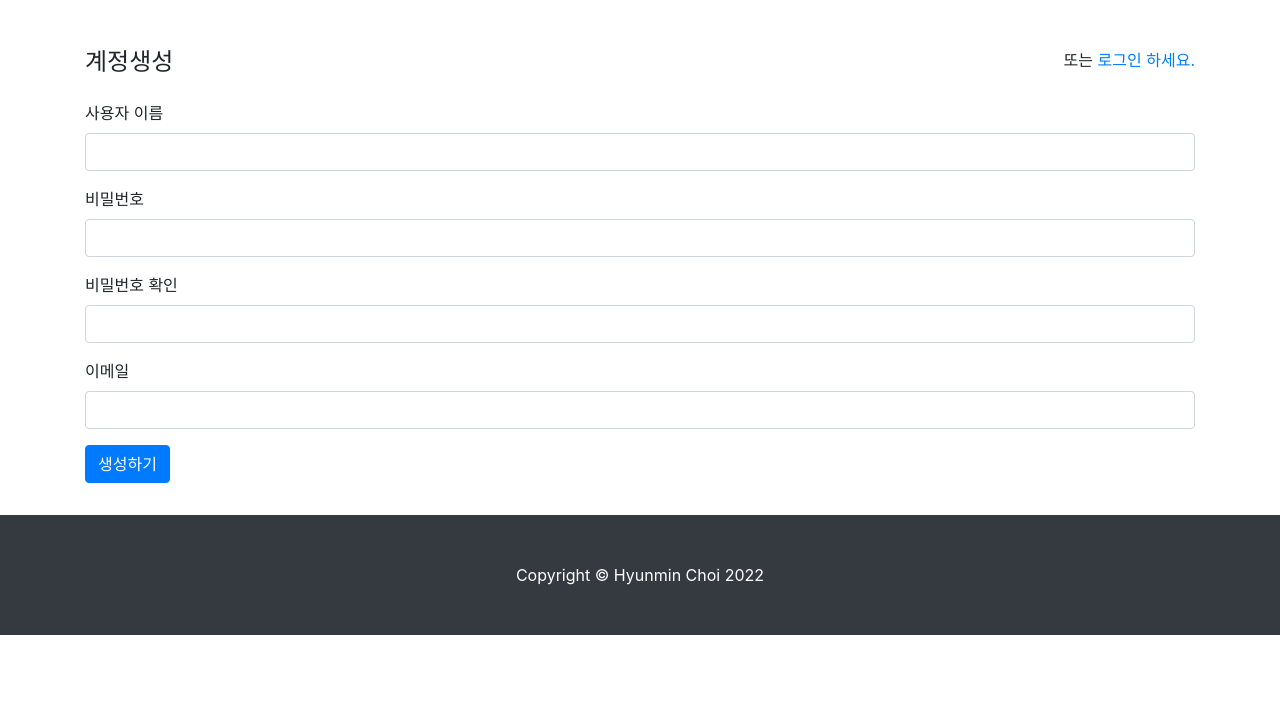
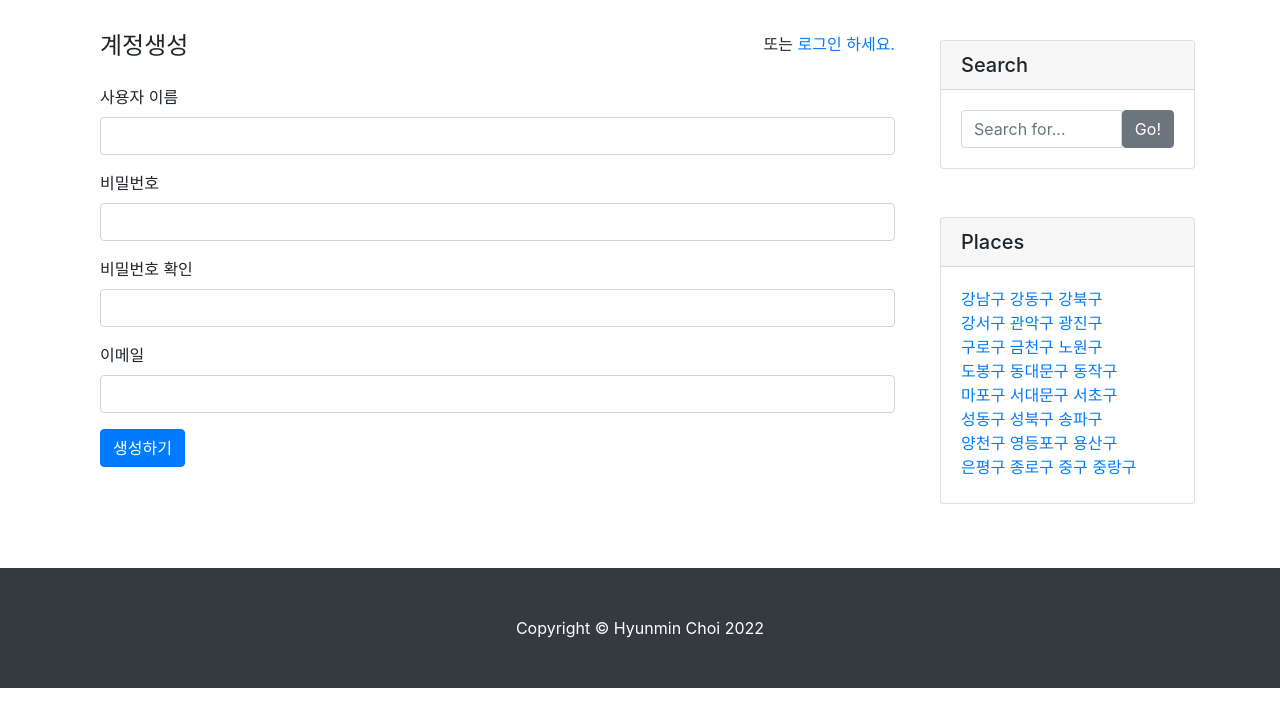
Before and after one commit to hyunmin0317/Cloud-Project, a Django app: page /common/signup/ in a window 1280 px wide. Shown: the part 56-783 px from the top of the page. Run offline with Django 4.2, Linux system fonts and the light colour scheme; tables that the repository leaves empty hold one stand-in row (values such as "Sample post"); some libraries are stand-ins or nearby versions.

Commit message:
feat: place

```diff
--- a/templates/base.html
+++ b/templates/base.html
@@ -15,41 +15,85 @@
 
 <body>
     {% include 'navbar.html'%}
-    <!-- Modal -->
-{#    <div class="modal fade" id="loginModal" tabindex="-1" role="dialog" aria-labelledby="logInModalLabel"#}
-{#        aria-hidden="true">#}
-{#        <div class="modal-dialog" role="document">#}
-{#            <div class="modal-content">#}
-{#                <div class="modal-header">#}
-{#                    <h5 class="modal-title" id="loginModalLabel"> <i class="fas fa-sign-in-alt"></i>&nbsp Log In</h5>#}
-{#                    <button type="button" class="close" data-dismiss="modal" aria-label="Close">#}
-{#                        <span aria-hidden="true">&times;</span>#}
-{#                    </button>#}
-{#                </div>#}
-{#                <div class="modal-body">#}
-{#                    <div class="row">#}
-{#                        <div class="col-md-6">#}
-{#                            <button type="button" class="btn btn-outline-dark btn-block btn-sm "><i class="fab fa-google"></i>&nbsp&nbsp Log in with Google</button>#}
-{#                            <button type="button" class="btn btn-outline-dark btn-block btn-sm "><i class="far fa-envelope"></i>&nbsp&nbsp Log in with E-mail</button>#}
-{#                        </div>#}
-{#                        <div class="col-md-6">#}
-{#                            <button type="button" class="btn btn-outline-dark btn-block btn-sm"><i class="far fa-envelope"></i>&nbsp&nbsp Sign Up with E-mail</button>#}
-{#                        </div>#}
-{#                    </div>#}
-{#                </div>#}
-{#                <div class="modal-footer">#}
-{#                    <button type="button" class="btn btn-secondary" data-dismiss="modal">Close</button>#}
-{#                </div>#}
-{#            </div>#}
-{#        </div>#}
-{#    </div>#}
-
-
     <div class="container my-3">
         <div class="row">
+            <div class="col-md-8 col-lg-9">
                 {% block main_area %}
 
                 {% endblock %}
+            </div>
+            <div class="col-md-4 col-lg-3">
+                <!-- Search Widget -->
+                <div class="card my-4">
+                    <h5 class="card-header">Search</h5>
+                    <div class="card-body">
+                        <div class="input-group">
+                            <input type="text" class="form-control" placeholder="Search for...">
+                            <span class="input-group-btn">
+                                <button class="btn btn-secondary" type="button">Go!</button>
+                            </span>
+                        </div>
+                    </div>
+                </div>
+
+                <!-- Places Widget -->
+                <div class="card my-5">
+                    <h5 class="card-header">Places</h5>
+                    <div class="card-body">
+                        <div class="row">
+                            <div class="col-lg-11">
+                                <ul class="list-unstyled mb-1">
+                                    <li>
+                                        <a href="/hip/강남구/">강남구</a>
+                                        <a href="/hip/강동구/">강동구</a>
+                                        <a href="/hip/강북구/">강북구</a>
+                                    </li>
+                                    <li>
+                                        <a href="/hip/강서구/">강서구</a>
+                                        <a href="/hip/관악구/">관악구</a>
+                                        <a href="/hip/광진구/">광진구</a>
+                                    </li>
+                                    <li>
+                                        <a href="/hip/구로구/">구로구</a>
+                                        <a href="/hip/금천구/">금천구</a>
+                                        <a href="/hip/노원구/">노원구</a>
+                                    </li>
+                                    <li>
+                                        <a href="/hip/도봉구/">도봉구</a>
+                                        <a href="/hip/동대문구/">동대문구</a>
+                                        <a href="/hip/동작구/">동작구</a>
+                                    </li>
+                                    <li>
+                                        <a href="/hip/마포구/">마포구</a>
+                                        <a href="/hip/서대문구/">서대문구</a>
+                                        <a href="/hip/서초구/">서초구</a>
+                                    </li>
+                                    <li>
+                                        <a href="/hip/성동구/">성동구</a>
+                                        <a href="/hip/성북구/">성북구</a>
+                                        <a href="/hip/송파구/">송파구</a>
+                                    </li>
+                                    <li>
+                                        <a href="/hip/양천구/">양천구</a>
+                                        <a href="/hip/영등포구/">영등포구</a>
+                                        <a href="/hip/용산구/">용산구</a>
+                                    </li>
+                                    <li>
+                                        <a href="/hip/은평구/">은평구</a>
+                                        <a href="/hip/종로구/">종로구</a>
+                                        <a href="/hip/중구/">중구</a>
+                                        <a href="/hip/중랑구/">중랑구</a>
+                                    </li>
+
+                                </ul>
+                            </div>
+                        </div>
+                    </div>
+                </div>
+            </div>
+        {% block out_area %}
+
+        {% endblock %}
         </div>
     </div>
 
--- a/templates/place/detail.html
+++ b/templates/place/detail.html
@@ -7,11 +7,6 @@
 {% endblock %}
 
 {% block main_area %}
-
-
-
-<div class="col-lg-8">
-
         <!-- Title -->
         <h1 class="mt-4">{{ data.title }}</h1>
 
@@ -73,7 +68,6 @@
         {% endfor %}
     {% endif %}
 
-      </div>
 {% endblock %}
 
 {% block js %}
```
Also changed, not shown: templates/hip/home.html (+5 -3 lines).
